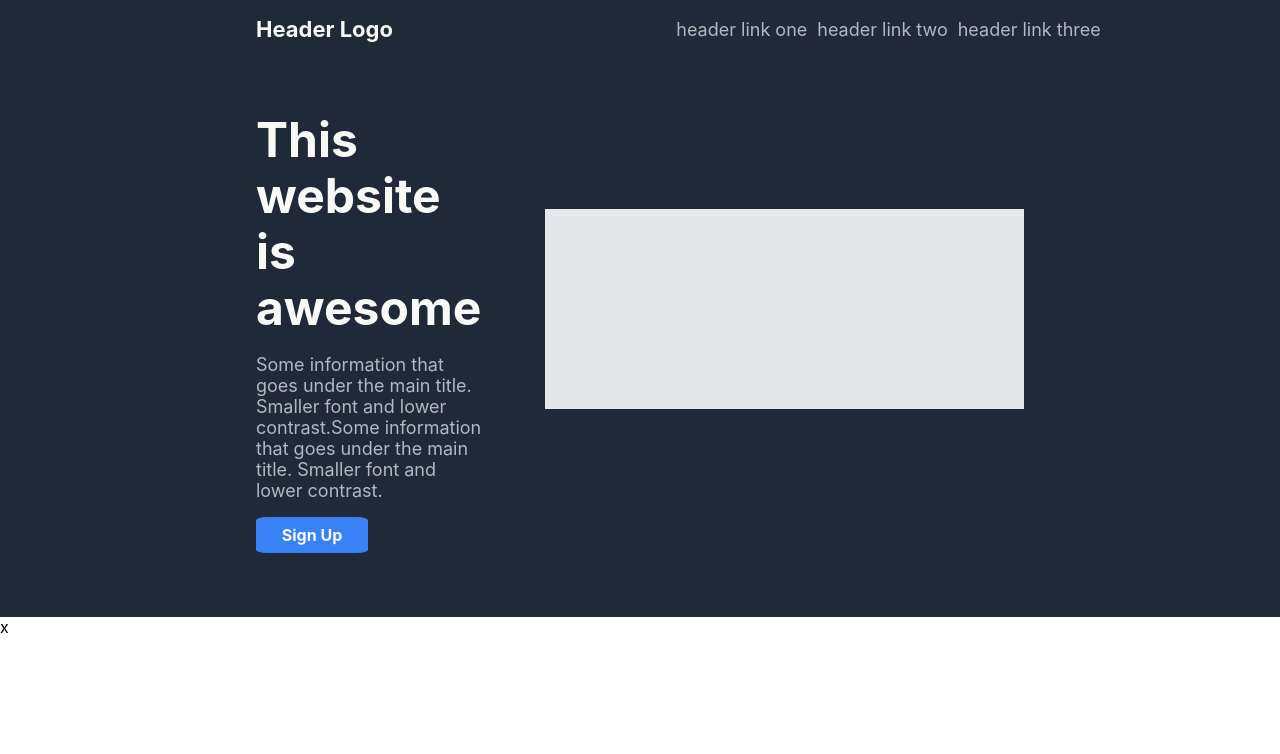
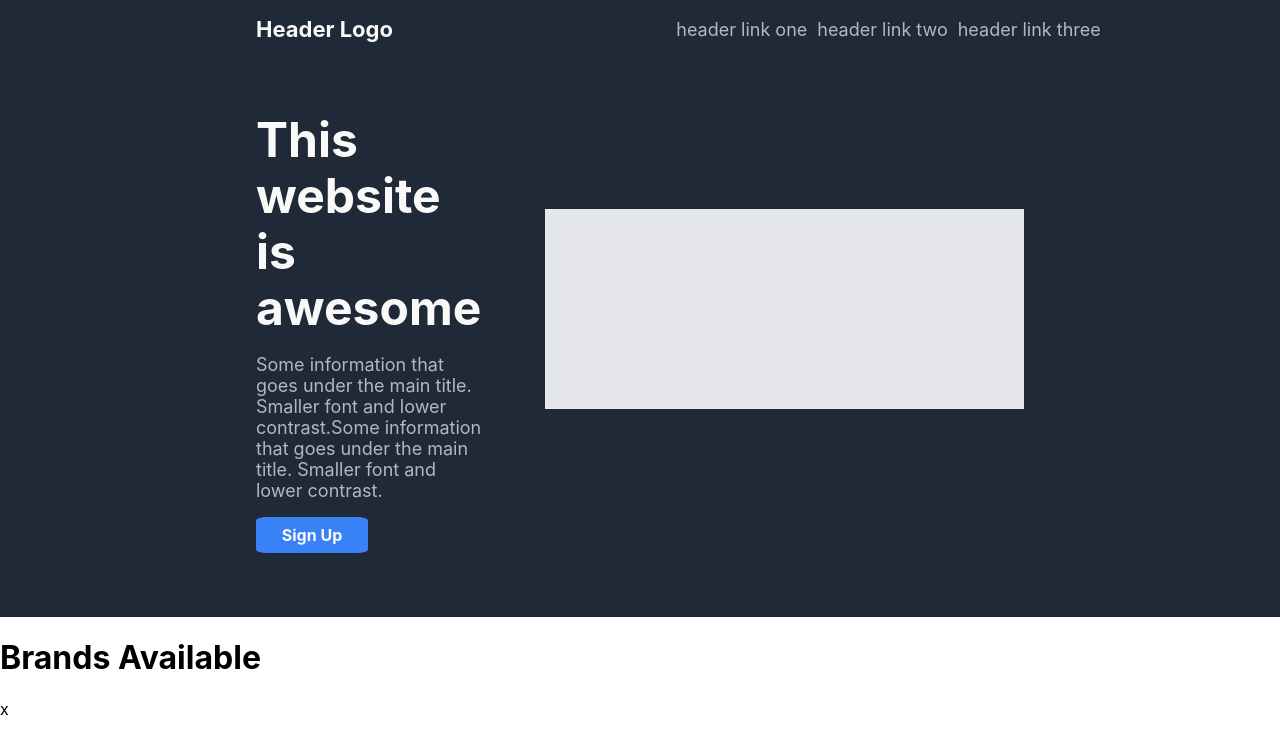
Before and after one commit to samkit-stack/clothing-brand-landing-page, a plain HTML site: page index.html in a window 1280 px wide. Shown: the top 754 px of the page. Drawn offline with Linux system fonts and the light colour scheme.

```diff
--- a/index.html
+++ b/index.html
@@ -26,6 +26,7 @@
 
         </div>
     </div>
+    <h1>Brands Available</h1>
     <div class="plain-area">x</div>
 </body>
 </html>
```
Also changed, not shown: images/balenciaga-hoodie.jpeg (added), images/gap-hoodie.jpg (added), 2 other files.
